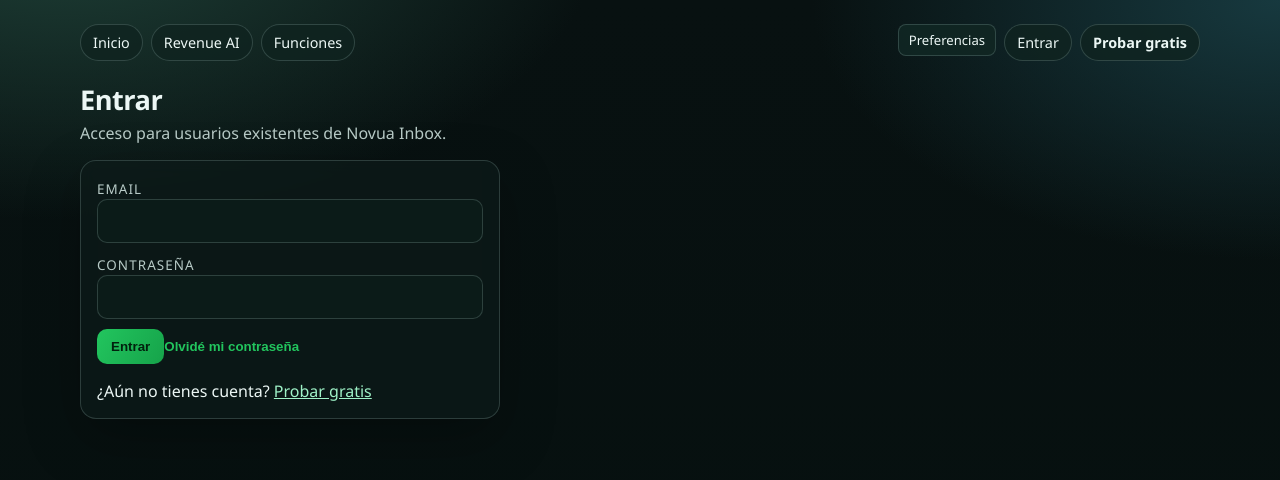
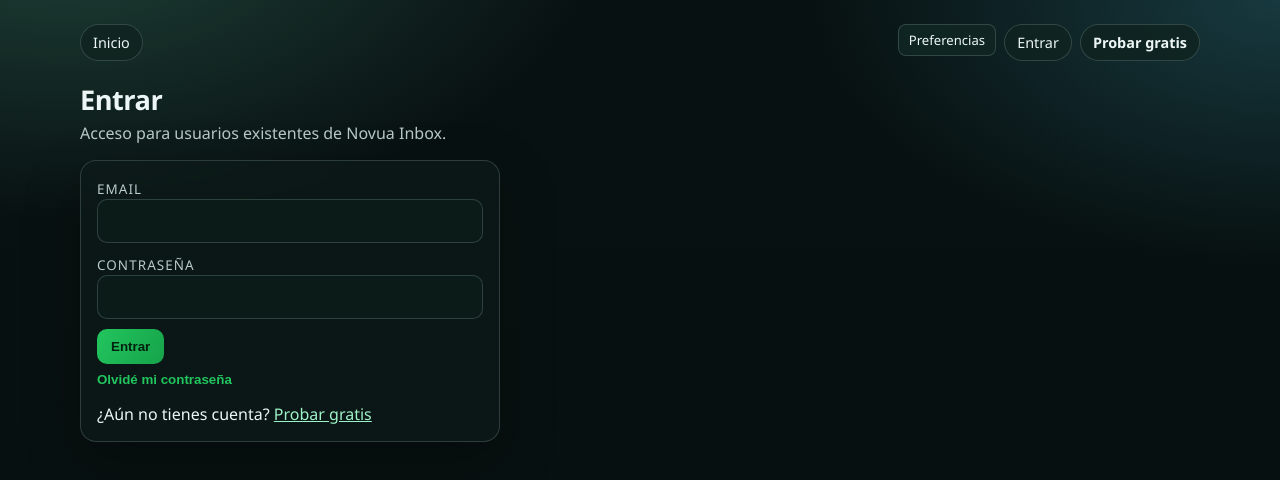
Before and after one commit to iveteamorim/ai-ops-inbox, a Next.js app: page /login in a window 1280 px wide. Shown: the top 480 px of the page. Built offline with nearby package versions, Linux system fonts and the light colour scheme; no server answers.

Commit message:
refactor: simplify login nav and forgot password layout

```diff
--- a/src/app/globals.css
+++ b/src/app/globals.css
@@ -247,12 +247,14 @@
 }
 
 .action-link {
+  display: block;
   align-self: flex-start;
   border: 0;
   background: transparent;
   color: var(--brand);
   font-weight: 700;
   padding: 0;
+  margin-top: 8px;
   cursor: pointer;
   text-decoration: none;
 }
--- a/src/app/login/page.tsx
+++ b/src/app/login/page.tsx
@@ -80,7 +80,7 @@
 
   return (
     <section className="page">
-      <MarketingNav />
+      <MarketingNav showSections={false} />
       <header className="header">
         <div>
           <h1 className="title">{t("login_title")}</h1>
--- a/src/components/MarketingNav.tsx
+++ b/src/components/MarketingNav.tsx
@@ -4,14 +4,18 @@
 import { useI18n } from "@/components/i18n/LanguageProvider";
 import { LocaleMenu } from "@/components/i18n/LocaleMenu";
 
-export function MarketingNav() {
+type Props = {
+  showSections?: boolean;
+};
+
+export function MarketingNav({ showSections = true }: Props) {
   const { t } = useI18n();
 
   return (
     <nav className="nav marketing-nav">
       <Link href="/">{t("nav_home")}</Link>
-      <a href="#revenue">{t("nav_revenue_ai")}</a>
-      <a href="#features">{t("nav_features")}</a>
+      {showSections ? <a href="#revenue">{t("nav_revenue_ai")}</a> : null}
+      {showSections ? <a href="#features">{t("nav_features")}</a> : null}
       <span className="nav-spacer" />
       <LocaleMenu />
       <Link href="/login">{t("nav_signin")}</Link>
```
